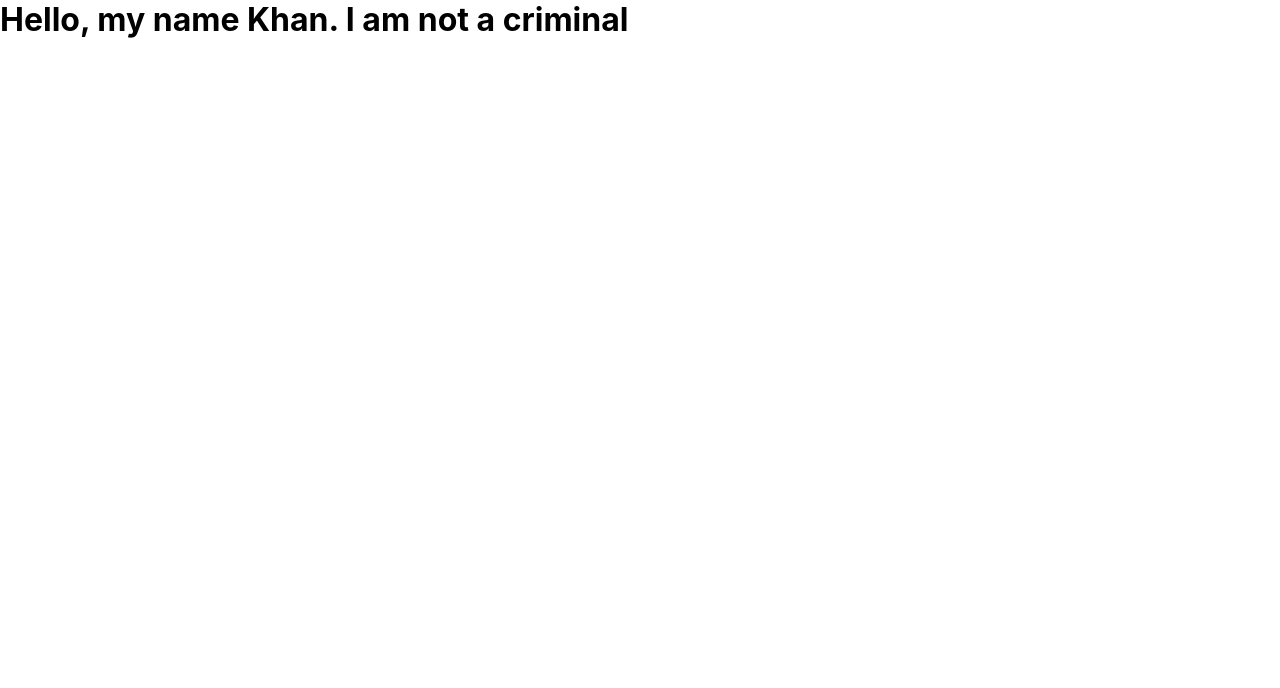
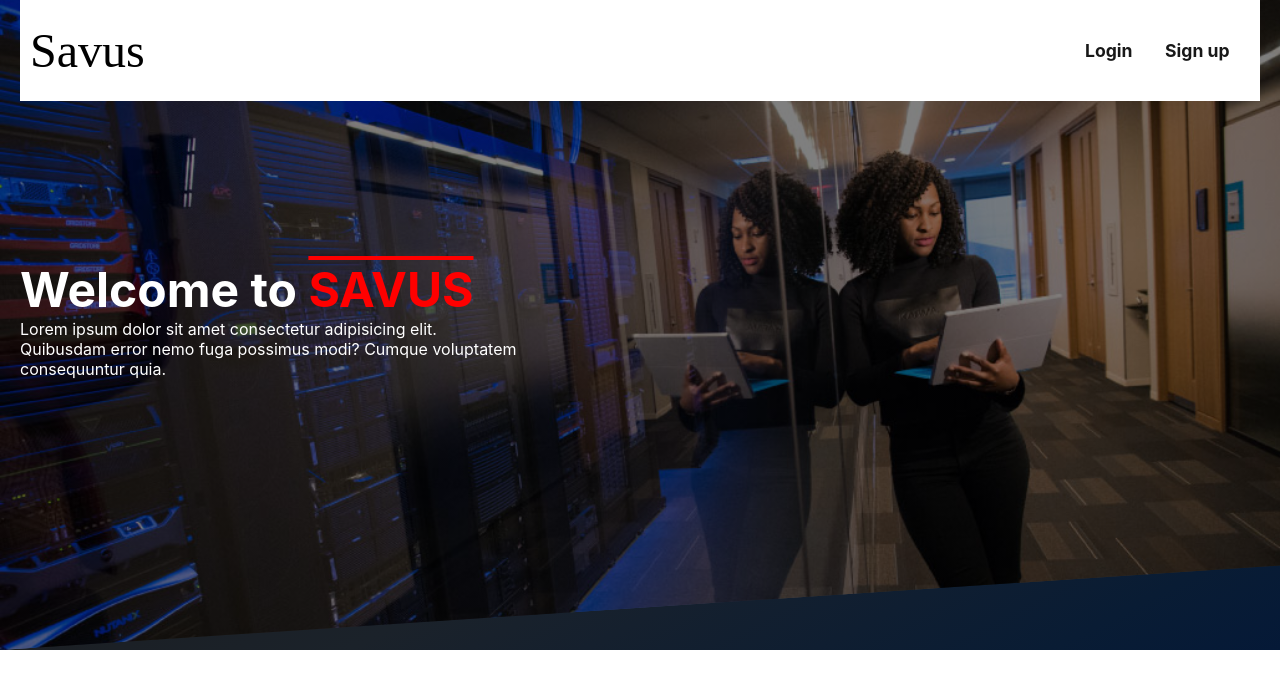
Before and after one commit to orsdev/savus, a React (Create React App) app: page / in a window 1280 px wide. Shown: the top 688 px of the page. Built offline with nearby package versions, Linux system fonts and the light colour scheme.

Commit message:
homepage header section created

```diff
--- a/src/App.js
+++ b/src/App.js
@@ -1,17 +1,13 @@
 import React ,{ Component } from 'react';
+import Layout from './components/Layout';
+import Savus from './container/Savus';
 
-class App extends Component {
- constructor(props){
-  super(props);
- }
-
- render(){
+const App = () => {
   return(
-   <div className="app">
-    <h1> Hello, my name Khan. I am not a criminal </h1>
-   </div>
+   <Layout>
+    <Savus />
+   </Layout>
   )
- }
 }
 
 export default App;
--- /dev/null
+++ b/src/components/Header.js
@@ -0,0 +1,25 @@
+import React from 'react';
+
+const Header = () => {
+ return(
+  <header className="header">
+   <nav className="header__nav">
+    <a href="#" className="header__nav-logo">Savus</a>
+    <div className="header__nav-link">
+     <ul>
+     <li>Login</li>
+     <li>Sign up</li>
+     </ul>
+    </div>
+   </nav>
+   <div className="header__text">
+    <h1 className="main-header">Welcome to <strong>SAVUS</strong></h1>
+    <p className="para">
+    Lorem ipsum dolor sit amet consectetur adipisicing elit. Quibusdam error nemo fuga possimus modi? Cumque voluptatem consequuntur quia.
+    </p>
+   </div>
+  </header>
+ )
+}
+
+export default Header;
--- /dev/null
+++ b/src/container/Savus.js
@@ -0,0 +1,16 @@
+import React, { Component , Fragment } from 'react';
+import Header from '../components/Header';
+import '../css/style.css';
+
+class Savus extends Component {
+
+ render(){
+  return (
+   <Fragment>
+    <Header />
+   </Fragment>
+  )
+ }
+}
+
+export default Savus;
--- a/src/css/style.css
+++ b/src/css/style.css
@@ -1,5 +1,80 @@
+.main-header {
+  font-size: 3rem;
+}
+
+.sub-header {
+  font-size: 2.5rem;
+}
+
+.para {
+  font-size: 1rem;
+}
+
 .layout {
   width: 100%;
+  background-image: linear-gradient(to left top, #051937, #091c34, #0f1e31, #15202e, #1b222a, #1b2026, #1c1f22, #1c1d1e, #171818, #121212, #0a0a0a, #000000);
+}
+
+.header {
+  width: 100%;
+  height: 650px;
+  position: relative;
+  background-image: linear-gradient(to left, rgba(0, 0, 0, 0.5), rgba(0, 0, 0, 0.5)), url(../img/hero.jpg);
+  background-position: center top;
+  background-size: cover;
+  background-repeat: no-repeat;
+  padding: 0 20px;
+  -webkit-clip-path: polygon(0 0, 100% 0, 100% 87%, 0% 100%);
+  clip-path: polygon(0 0, 100% 0, 100% 87%, 0% 100%);
+}
+.header__nav {
+  background: white;
+  padding: 20px 10px;
+  display: flex;
+  align-items: center;
+  justify-content: space-between;
+}
+.header__nav-logo {
+  width: 150px;
+  font-family: cursive;
+  text-decoration: none;
+  font-size: 3rem;
+  color: black;
+  margin: 0;
+}
+.header__nav-link {
+  width: calc(100% - 150px);
+  padding: 20px 5px;
+}
+.header__nav ul {
+  list-style: none;
+  display: flex;
+  margin: 0;
+  align-items: center;
+  justify-content: flex-end;
+  cursor: pointer;
+}
+.header__nav ul li {
+  font-size: 1.1rem;
+  font-weight: bold;
+  display: inline-block;
+  opacity: 0.9;
+  width: 80px;
+}
+.header__nav ul li:hover {
+  opacity: 0.8;
+}
+.header__text {
+  color: white;
+  position: absolute;
+  top: 40%;
+}
+.header__text .main-header strong {
+  color: red;
+  text-decoration: overline;
+}
+.header__text .para {
+  width: 500px;
 }
 
 /*# sourceMappingURL=style.css.map */
--- /dev/null
+++ b/src/sass/components/_header.scss
@@ -0,0 +1,77 @@
+@import "./variables";
+
+.header {
+  width: 100%;
+  height: 650px;
+  position: relative;
+  background-image: linear-gradient(
+      to left,
+      rgba(0, 0, 0, 0.5),
+      rgba(0, 0, 0, 0.5)
+    ),
+    url(../img/hero.jpg);
+  background-position: center top;
+  background-size: cover;
+  background-repeat: no-repeat;
+  padding: 0 20px;
+  -webkit-clip-path: polygon(0 0, 100% 0, 100% 87%, 0% 100%);
+  clip-path: polygon(0 0, 100% 0, 100% 87%, 0% 100%);
+
+  &__nav {
+    background: $white;
+    padding: 20px 10px;
+    display: flex;
+    align-items: center;
+    justify-content: space-between;
+
+    &-logo {
+      width: 150px;
+      font-family: cursive;
+      text-decoration: none;
+      font-size: 3rem;
+      color: black;
+      margin: 0;
+    }
+
+    &-link {
+      width: calc(100% - 150px);
+      padding: 20px 5px;
+    }
+
+    ul {
+      list-style: none;
+      display: flex;
+      margin: 0;
+      align-items: center;
+      justify-content: flex-end;
+      cursor: pointer;
+
+      li {
+        font-size: 1.1rem;
+        font-weight: bold;
+        display: inline-block;
+        opacity: 0.9;
+        width: 80px;
+
+        &:hover {
+          opacity: 0.8;
+        }
+      }
+    }
+  }
+
+  &__text {
+    color: $white;
+    position: absolute;
+    top: 40%;
+
+    .main-header strong{
+     color: $red;
+     text-decoration: overline;
+   }
+
+   .para {
+    width: 500px;
+   }
+  }
+}
--- a/src/sass/components/_layout.scss
+++ b/src/sass/components/_layout.scss
@@ -1,3 +1,4 @@
 .layout {
  width: 100%;
+ background-image: linear-gradient(to left top, #051937, #091c34, #0f1e31, #15202e, #1b222a, #1b2026, #1c1f22, #1c1d1e, #171818, #121212, #0a0a0a, #000000);
 }
--- a/src/sass/components/_utilities.scss
+++ b/src/sass/components/_utilities.scss
@@ -0,0 +1,11 @@
+.main-header {
+ font-size: 3rem;
+}
+
+.sub-header {
+ font-size: 2.5rem;
+}
+
+.para {
+ font-size: 1rem;
+}
--- a/src/sass/components/_variables.scss
+++ b/src/sass/components/_variables.scss
@@ -0,0 +1,2 @@
+$white: white;
+$red: red;
--- a/src/sass/style.scss
+++ b/src/sass/style.scss
@@ -1,4 +1,3 @@
-@import 'components/variables';
 @import 'components/utilities';
 @import 'components/layout';
-@import 'components/_nav';
+@import 'components/header';
```
Also changed, not shown: public/index.html (+0 -10 lines), src/img/hero.jpg (added), src/sass/components/_nav.scss (deleted), 1 other file (tests, documents, lock files or other folders).
